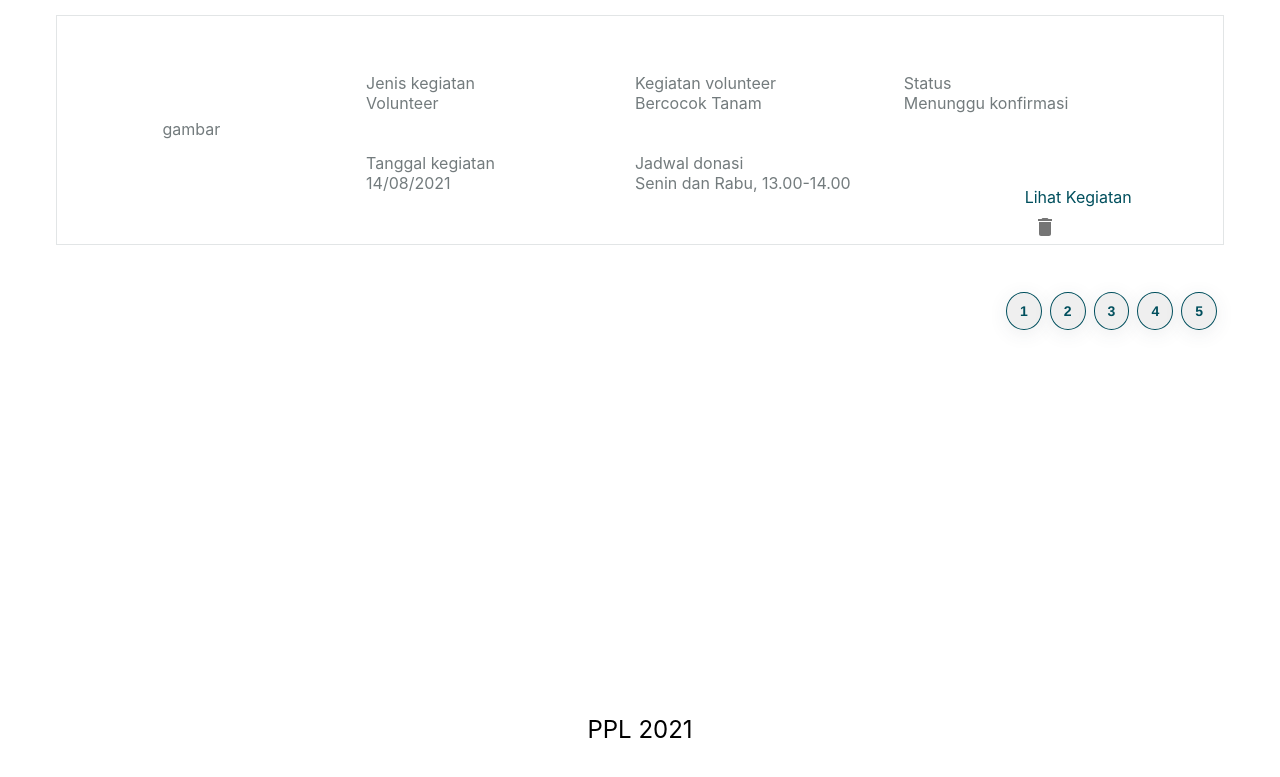
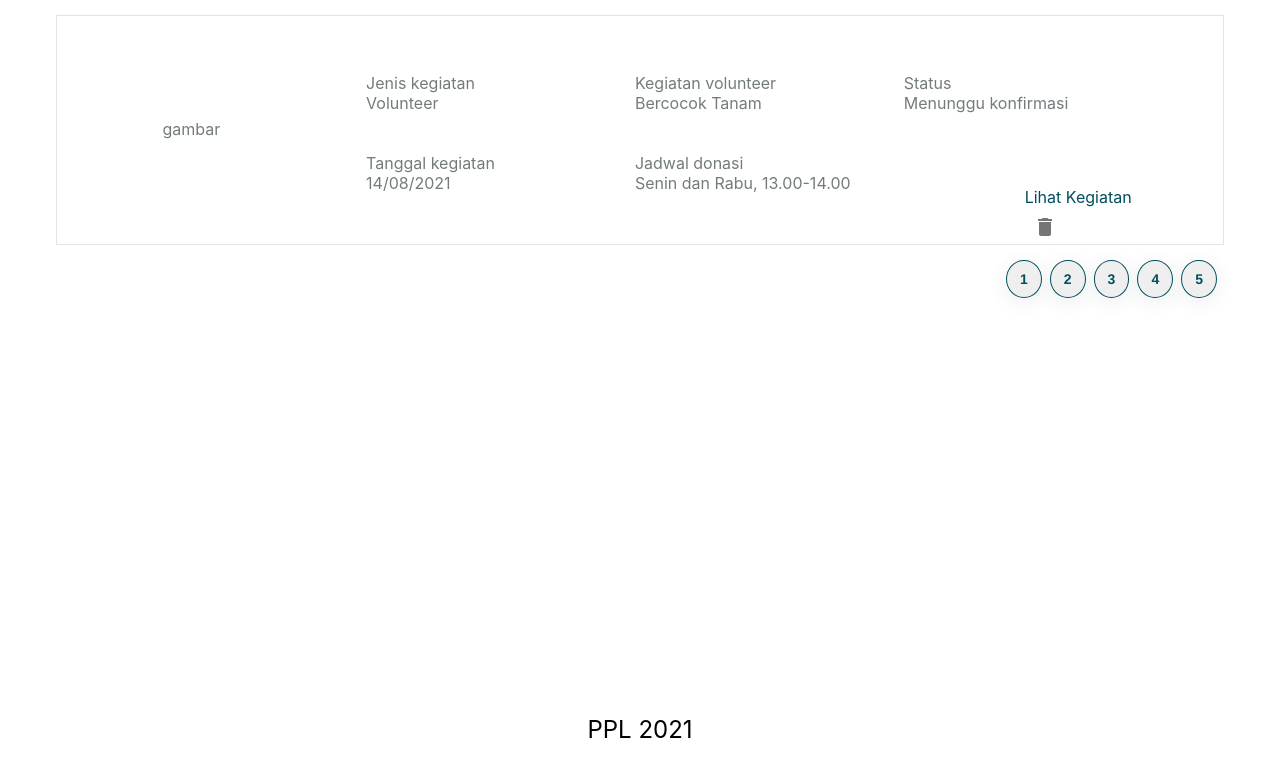
Before and after one commit to hazlazuardi/markaz-pillar-fe, a Next.js app: page /myactivity in a window 1280 px wide. Shown: the part 674-1451 px from the top of the page. Built offline with nearby package versions, Linux system fonts and the light colour scheme.

Commit message:
updated page button for my activity layout

```diff
--- a/styles/Home.module.css
+++ b/styles/Home.module.css
@@ -223,7 +223,7 @@
 
 .pagebutton{
   position: relative;
-  top: 5vh;
+  top: 1vh;
   text-align: right;
 }
 
```
